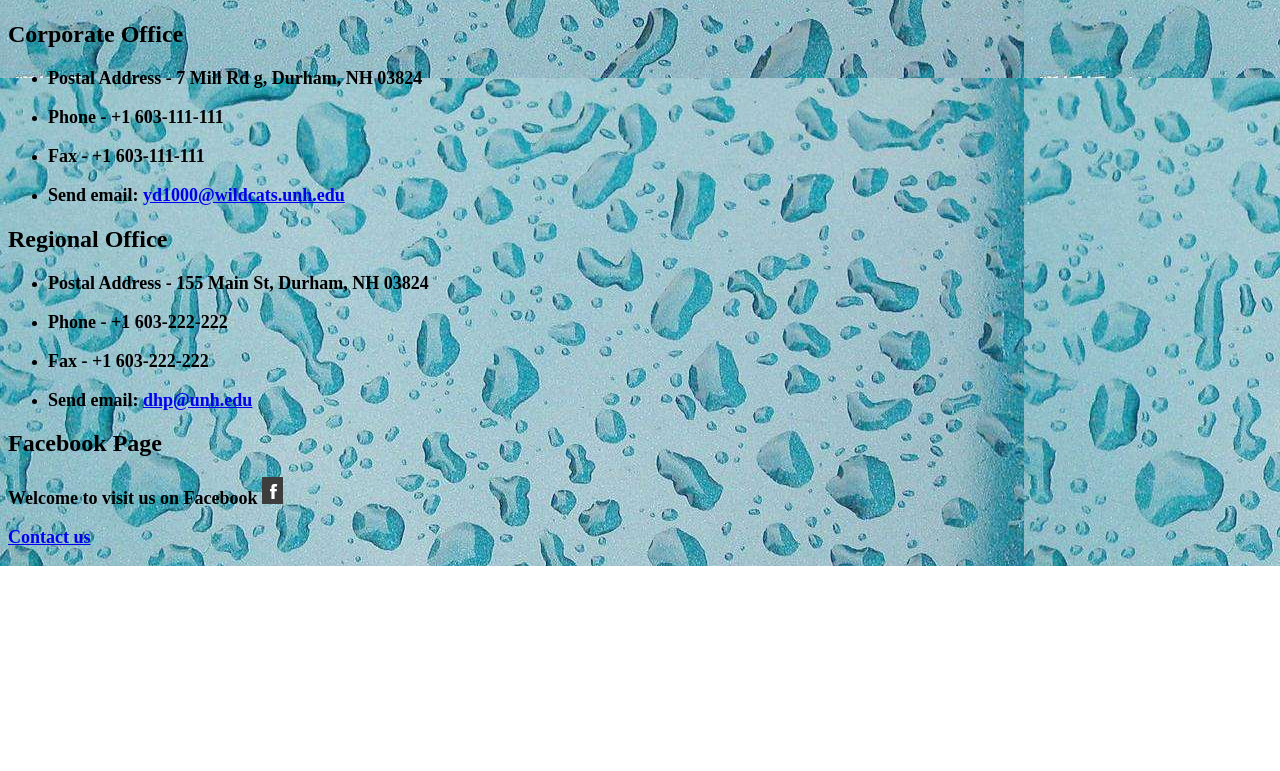
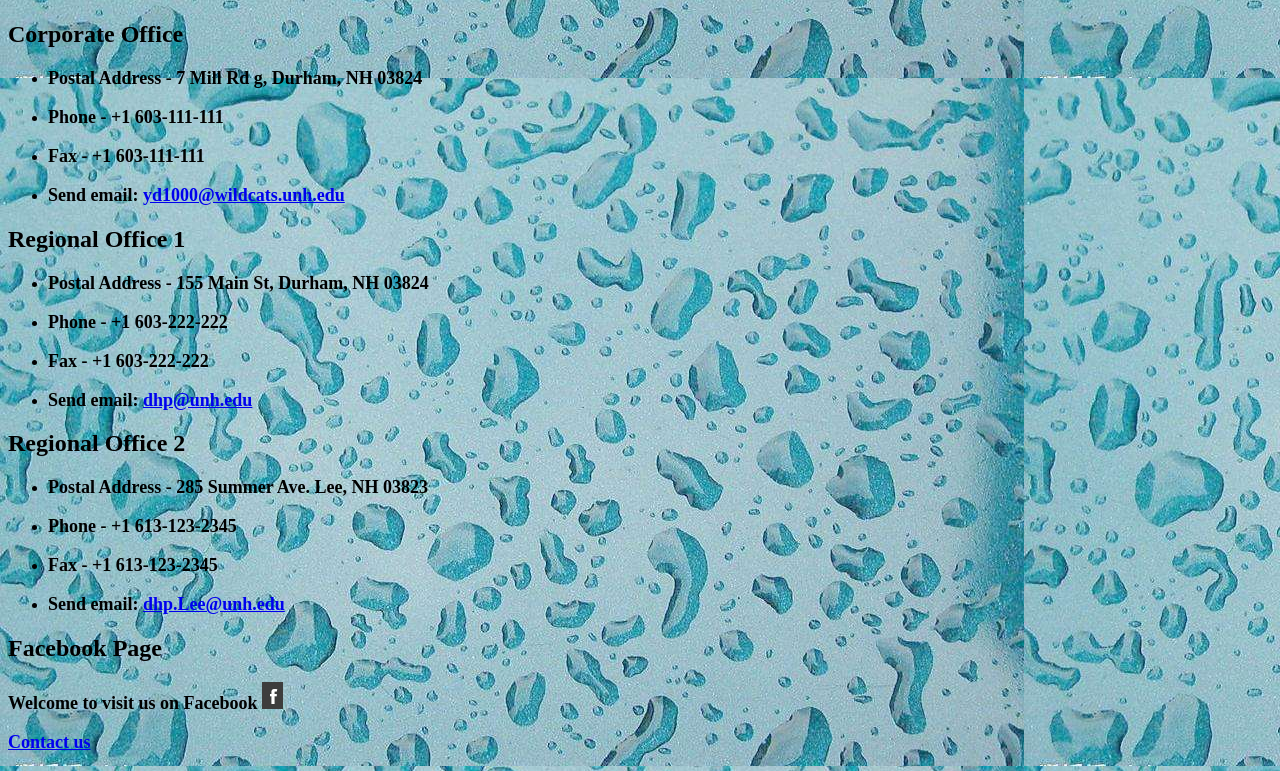
Before and after one commit to yedong11/admin410, a plain HTML site: page contact_us.html in a window 1280 px wide. Shown: the part 610-1381 px from the top of the page. Before the commit the page ends 1176 px from the top, so only its background shows below. Drawn offline with Linux system fonts and the light colour scheme.

Commit message:
Update contact_us.html

```diff
--- a/contact_us.html
+++ b/contact_us.html
@@ -47,7 +47,7 @@
                 <p>Send email: <a href="yd1000@wildcats.unh.edu"> yd1000@wildcats.unh.edu</a></p>
             </li>
         </ul>
-    <h2>Regional Office</h2>
+    <h2>Regional Office 1</h2>
         <ul>
             <li>
                 <p>Postal Address - 155 Main St, Durham, NH 03824</p>
@@ -63,6 +63,22 @@
             </li>
         </ul>
 
+<h2>Regional Office 2</h2>
+	<ul>
+            <li>
+                <p>Postal Address - 285 Summer Ave. Lee, NH 03823</p>
+            </li>
+            <li>
+                <p>Phone - +1 613-123-2345</p>
+            </li>
+            <li>
+                <p>Fax - +1 613-123-2345</p>
+            </li>
+            <li>
+                <p>Send email: <a href="dhp@unh.edu"> dhp.Lee@unh.edu</a></p>
+            </li>
+        </ul>
+
     <h2>Facebook Page</h2>
     <p>Welcome to visit us on Facebook <a href="https://www.facebook.com"><img src="fb.jpg" alt="facebook"></a></p>
 </body>
```
